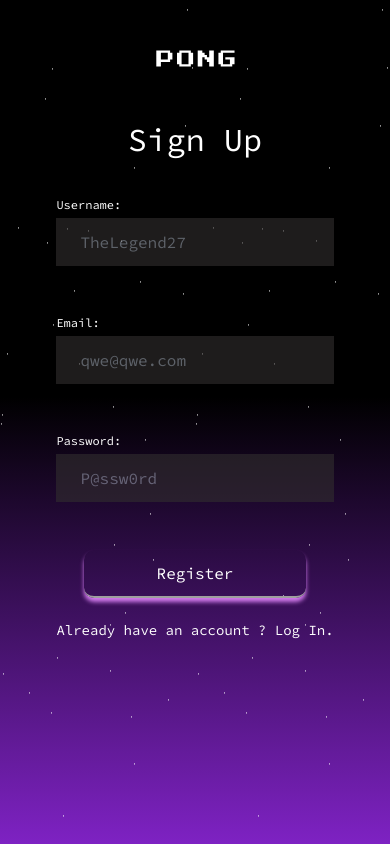
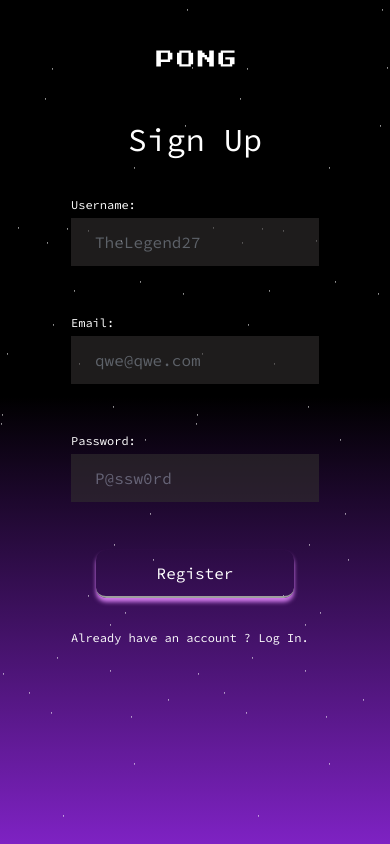
Before and after one commit to chzabakh/last_tr, a Next.js app: page /register in a window 390 px wide. Built offline with nearby package versions, Linux system fonts and the light colour scheme.

Commit message:
chore: finished home responsive

```diff
--- a/src/pages/register.tsx
+++ b/src/pages/register.tsx
@@ -100,8 +100,9 @@
               <button type="submit" className={styles.register}>
                 Register
               </button>
+
+            <Link href="login" className="text-xs">Already have an account ? Log In.</Link>
             </div>
-            <Link href="login" className="text-sm">Already have an account ? Log In.</Link>
           </form>
         </div>
       </Layout>
--- a/src/styles/register.module.css
+++ b/src/styles/register.module.css
@@ -163,13 +163,13 @@
     border-right: none;
     box-shadow:0px 4px 4px 0px hwb(286 48% 7%);
     transition: transform 0.3s;
-    margin-bottom: 1.2rem;
+    margin-bottom: 2rem;
     align-self: center;
 
 }
 
 
-.logIn:hover
+.register:hover
 {
     transform: scale(1.03);
     box-shadow: 2px 4px 4px 0px hwb(184 48% 7%);
```
